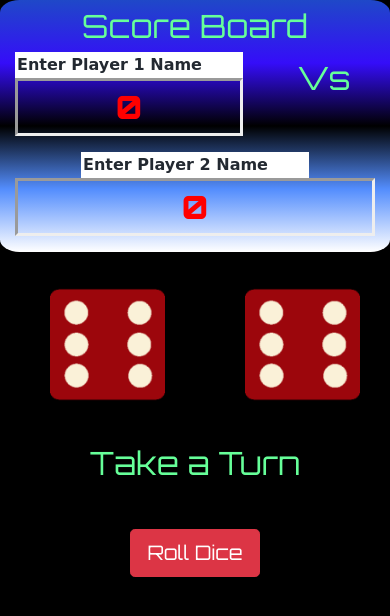
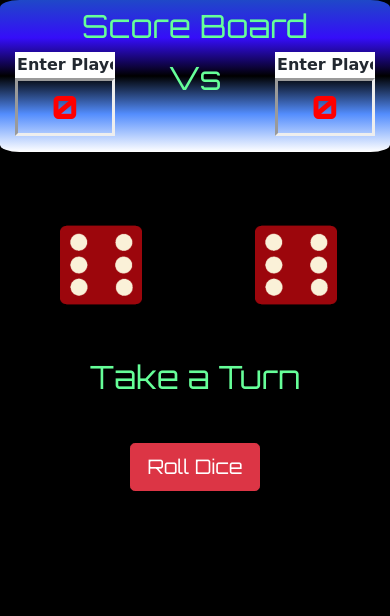
Before and after one commit to megeb/dice, a plain HTML site: page index.html in a window 390 px wide. Drawn offline with nearby package versions, Linux system fonts and the light colour scheme.

Commit message:
Update styles.css
media queries and input width

```diff
--- a/styles.css
+++ b/styles.css
@@ -4,15 +4,19 @@ body {
   font-family: 'Orbitron', sans-serif;
 }
 
+input {
+  width: 100%;
+}
+
+img {
+  margin: 27%;
+  width: 50%;
+}
+
 p, .top {
   color: #66ff99;
   font-size: 2rem;
   padding: 2px;
-}
-
-img {
-  margin: 21%;
-  width: 50%;
 }
 
 .top {
@@ -22,6 +26,7 @@ img {
 .scoreBoard {
   background-image: linear-gradient(to bottom, rgba(31, 72, 200, 1), rgba(53, 13, 249, 1), rgba(46, 15, 245, 0), rgba(83, 141, 253, 1), rgba(255, 255, 255, 1));
   border-radius: 5%;
+  margin-bottom: 7%;
 }
 
 .col {
@@ -40,38 +45,39 @@ img {
   color: red;
   font-weight: bolder;
   text-shadow: none;
+  width: 100%;
 }
 
 /* Media queries */
-/* Small devices */
+/* Small devices (576px and up) */
 
-@media only screen and (max-width:768px) {
+@media (min-width: 576px) {
   img {
     margin: 21%;
     width: 70%;
   }
 }
 
-/*  Medium devices (tablets, 768px and up) */
-/* @media (min-width: 768px) {
+/* Medium devices (tablets, 768px and up) */
+@media (min-width: 768px) {
   img {
     margin: 10%;
     width: 50%;
   }
 }
- */
-/* // Large devices (desktops, 992px and up) */
-/* @media (min-width: 992px) {
+
+/*  Large devices (desktops, 992px and up) */
+@media (min-width: 992px) {
   img {
     margin: 7%;
     width: 45%;
   }
-} */
+}
 
-/* // Extra large devices (large desktops, 1200px and up) */
-/* @media (min-width: 1200px) {
+/* Extra large devices (large desktops, 1200px and up) */
+@media (min-width: 1200px) {
   img {
     margin: 6%;
     width: 30%;
   }
-} */
+}
```
